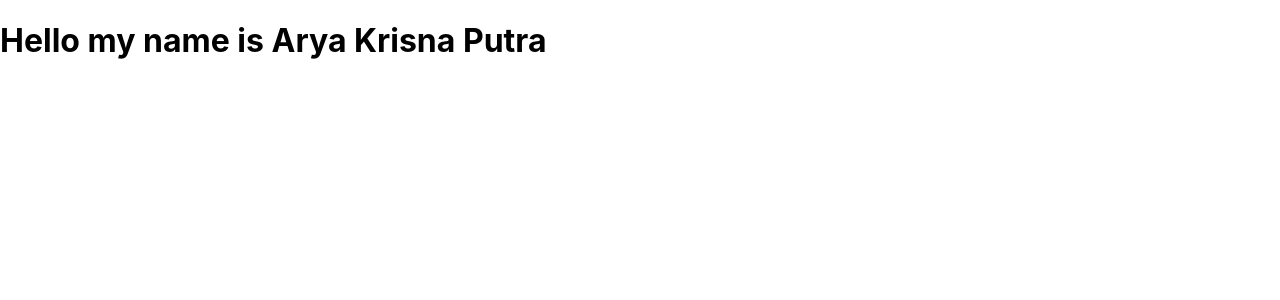
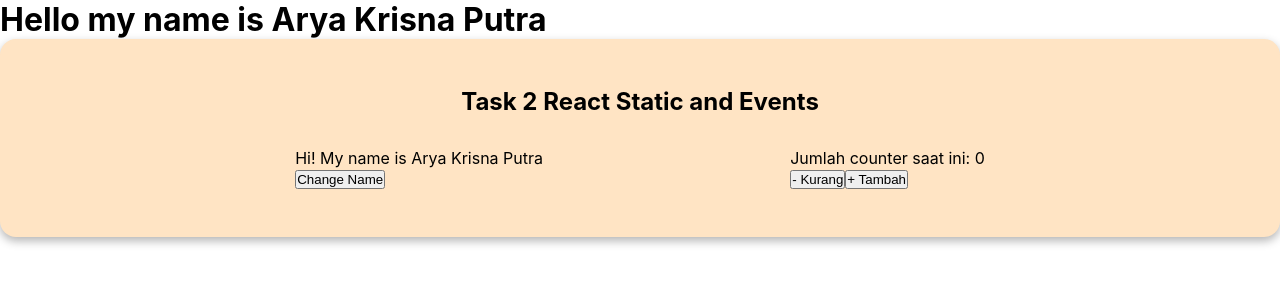
Before and after one commit to aryakpt/react-ss, a React (Create React App) app: page / in a window 1280 px wide. Shown: the top 300 px of the page. Built offline with nearby package versions, Linux system fonts and the light colour scheme.

Commit message:
React Static and Events

```diff
--- a/src/App.css
+++ b/src/App.css
@@ -1,38 +1,13 @@
-.App {
-  text-align: center;
+* {
+  margin: 0;
+  padding: 0;
 }
 
-.App-logo {
-  height: 40vmin;
-  pointer-events: none;
+body {
+  box-sizing: border-box;
 }
 
-@media (prefers-reduced-motion: no-preference) {
-  .App-logo {
-    animation: App-logo-spin infinite 20s linear;
-  }
+.container {
+  max-width: 1440px;
+  margin: auto;
 }
-
-.App-header {
-  background-color: #282c34;
-  min-height: 100vh;
-  display: flex;
-  flex-direction: column;
-  align-items: center;
-  justify-content: center;
-  font-size: calc(10px + 2vmin);
-  color: white;
-}
-
-.App-link {
-  color: #61dafb;
-}
-
-@keyframes App-logo-spin {
-  from {
-    transform: rotate(0deg);
-  }
-  to {
-    transform: rotate(360deg);
-  }
-}
--- a/src/App.js
+++ b/src/App.js
@@ -1,10 +1,12 @@
 import "./App.css";
+import { Section2 } from "./components";
 
 function App() {
   const name = "Arya Krisna Putra";
   return (
     <>
       <h1>Hello my name is {name}</h1>
+      <Section2 fullName={"Arya Krisna Putra"} />
     </>
   );
 }
--- /dev/null
+++ b/src/components/Section2/Section2.css
@@ -0,0 +1,18 @@
+.section-2 {
+  background-color: bisque;
+  max-width: 1440px;
+  margin: auto;
+  padding: 3rem;
+  border-radius: 1rem;
+  box-shadow: 0px 4px 10px rgba(0, 0, 0, 0.295);
+}
+
+.section-2__title {
+  text-align: center;
+  margin-bottom: 2rem;
+}
+
+.section-2__task {
+  display: flex;
+  justify-content: space-evenly;
+}
--- /dev/null
+++ b/src/components/Section2/index.js
@@ -0,0 +1,37 @@
+import React, { useState } from "react";
+import "./Section2.css";
+function Section2({ fullName }) {
+  const [name, setName] = useState(fullName);
+  const [count, setCount] = useState(0);
+
+  const onClickHandler = () => {
+    setName("New Name");
+  };
+  const onReduceHandler = () => {
+    setCount(count - 1);
+  };
+  const onAddHandler = () => {
+    setCount(count + 1);
+  };
+
+  return (
+    <section className="section-2">
+      <div className="container">
+        <h1 className="section-2__title">Task 2 React Static and Events</h1>
+        <div className="section-2__task">
+          <div className="section-2__task__name">
+            <p>Hi! My name is {name}</p>
+            <button onClick={onClickHandler}>Change Name</button>
+          </div>
+          <div className="section-2__task__count">
+            <p>Jumlah counter saat ini: {count}</p>
+            <button onClick={onReduceHandler}>- Kurang</button>
+            <button onClick={onAddHandler}>+ Tambah</button>
+          </div>
+        </div>
+      </div>
+    </section>
+  );
+}
+
+export default Section2;
--- /dev/null
+++ b/src/components/index.js
@@ -0,0 +1,3 @@
+import Section2 from "./Section2";
+
+export { Section2 };
```
